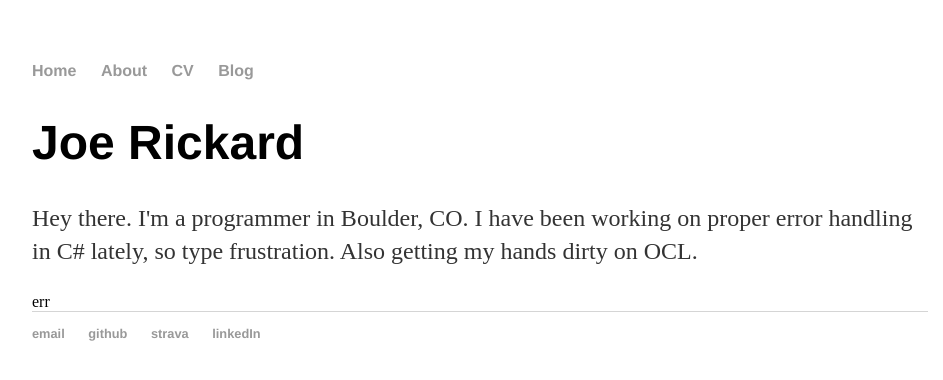
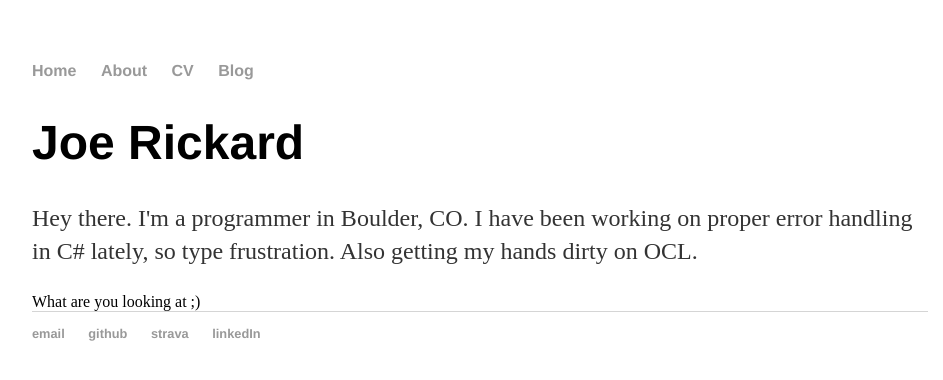
Before and after one commit to joerickard/personalWebsite, a Jekyll site: the page built from index.html, in a window 1280 px wide. Shown: the top 380 px of the page, without its empty margins (160-1103 px from the left). Built offline with Jekyll 4.4.1, drawn with Linux system fonts in a browser that asks for light colours.

Commit message:
seasons change

```diff
--- a/index.html
+++ b/index.html
@@ -7,4 +7,4 @@ title: Joe Rickard
 			<h1>Joe Rickard</h1>
 			<p>Hey there. I'm a programmer in Boulder, CO. I have been working on proper error handling in C# lately, so type frustration. Also getting my hands dirty on OCL. </p>
 		</div>
-err
+What are you looking at ;)
```
